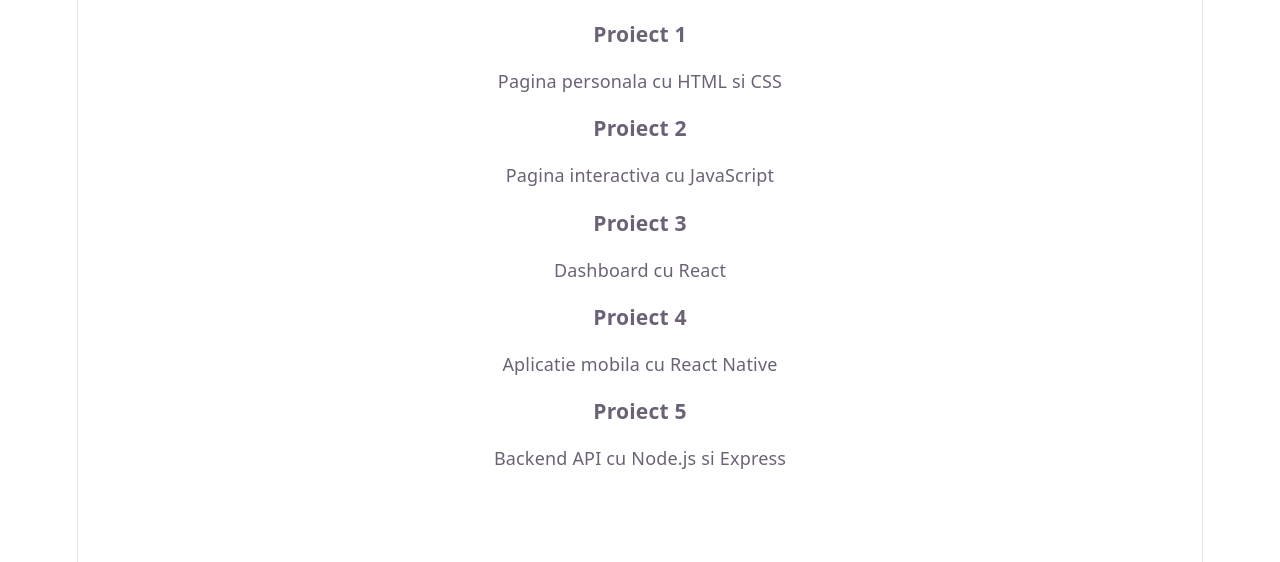
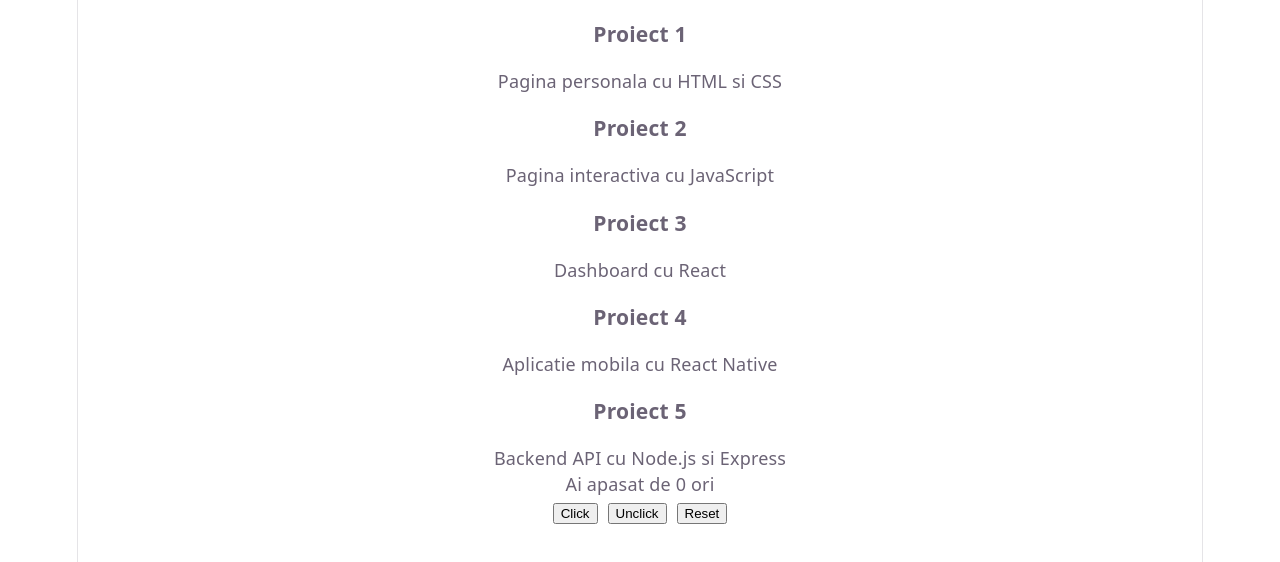
Before and after one commit to Gregoryan02/Programare-Web, a React app: page / in a window 1280 px wide. Shown: the top 562 px of the page. Built offline with nearby package versions, Linux system fonts and the light colour scheme; the HTML template or start-up script is replaced by a standard one.

Commit message:
feat: Click, Unclick, Reset Button

```diff
--- a/src/App.jsx
+++ b/src/App.jsx
@@ -1,4 +1,5 @@
 import Card from './Card';
+import { useState } from 'react';
 
 function App() {
   const projects = [
@@ -8,15 +9,23 @@
     { title: "Proiect 4", description: "Aplicatie mobila cu React Native" },
     { title: "Proiect 5", description: "Backend API cu Node.js si Express" },
   ];
+  const [count, setCount] = useState(0);
+
   return (
     <div>
+
       {projects.map((project, index)=>{
         return <Card key={index} title={project.title} description={project.description} />;
       })}
 
+      <p>Ai apasat de {count} ori</p>
+
+      <button style={{margin:"5px"}} onClick={() => setCount(count + 1)}>Click</button>
+      <button style={{margin:"5px"}} onClick={() => setCount(count - 1)}>Unclick</button>
+      <button style={{margin:"5px"}} onClick={() => setCount(0)}>Reset</button>
     </div>
+);
 
-);
 }
 
 export default App;
```
